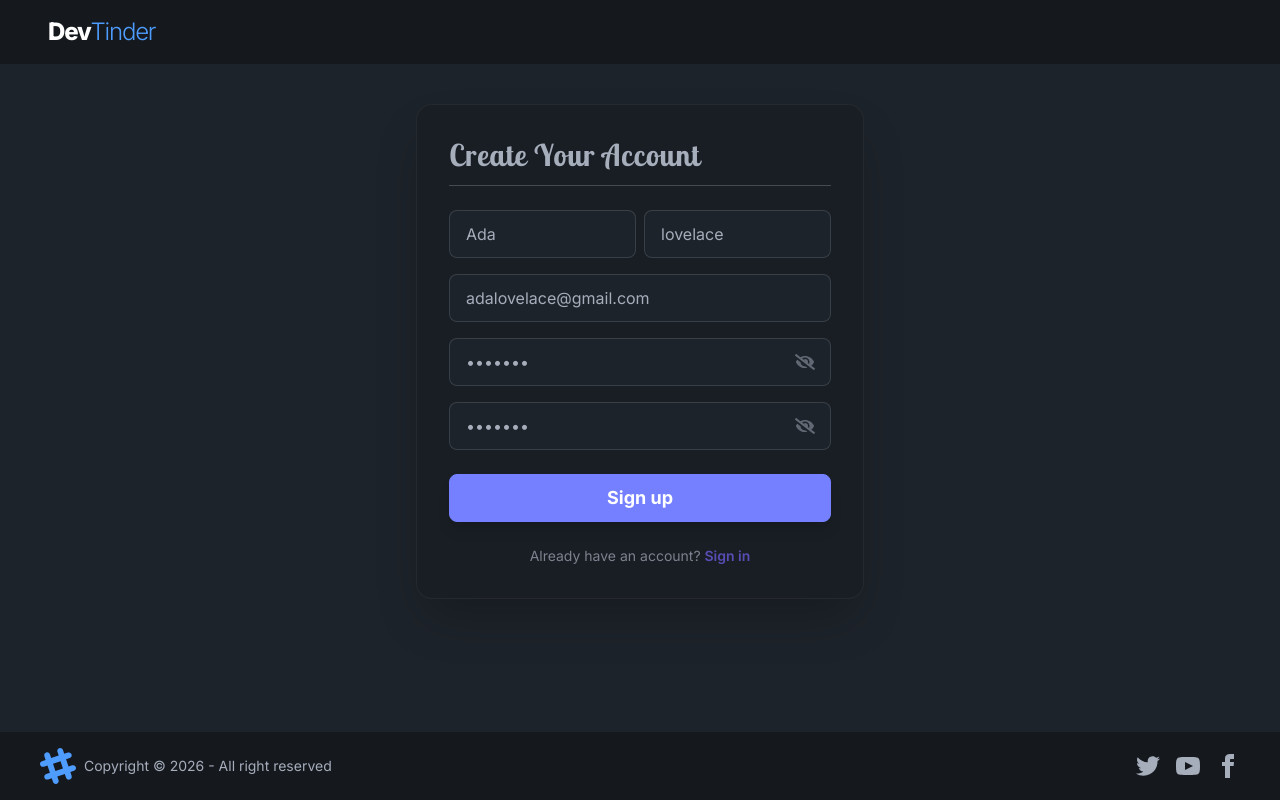
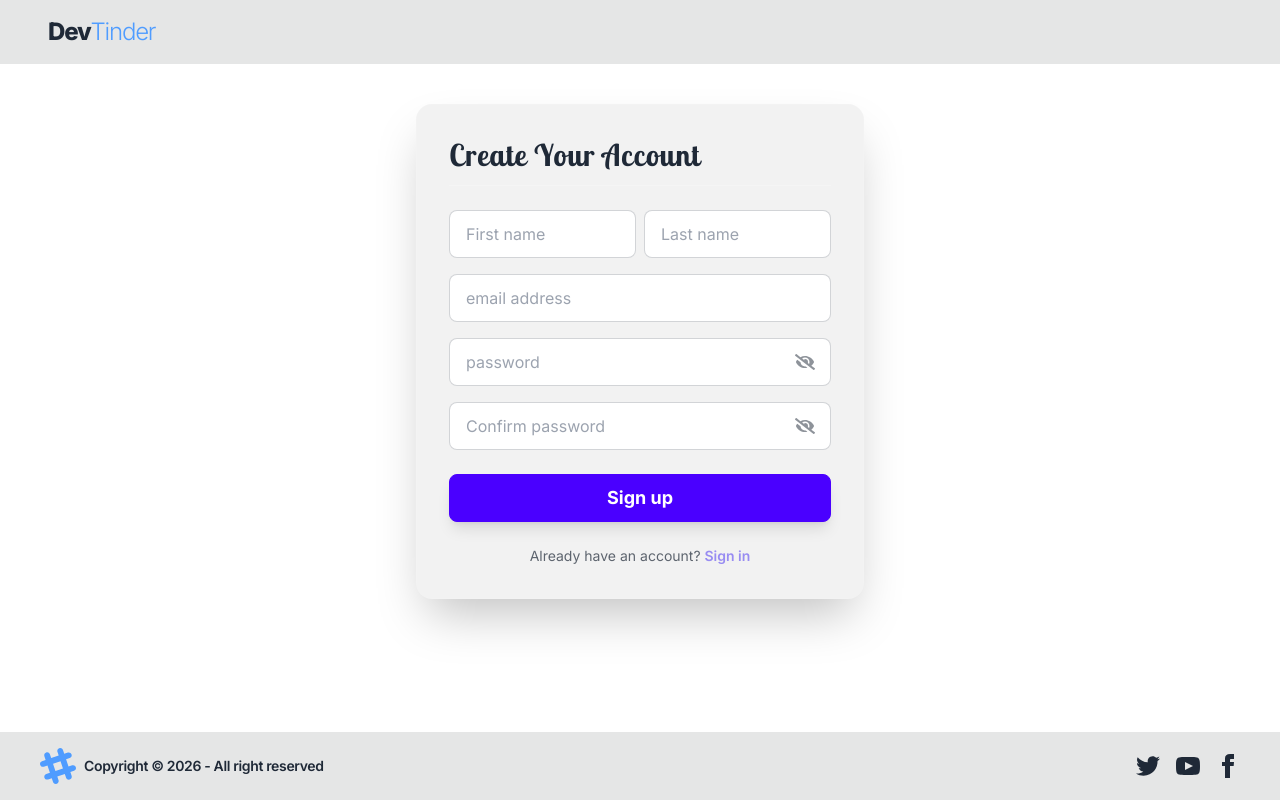
Before and after one commit to himanshu-mawari/devtinder-frontend, a React (Vite) app: page /signup in a window 1280 px wide. Built offline with nearby package versions, Linux system fonts and the light colour scheme; no server answers.

Commit message:
implement light/dark theme

```diff
--- a/src/Components/Connection.jsx
+++ b/src/Components/Connection.jsx
@@ -65,7 +65,7 @@ const Connections = () => {
   return (
     <div className="max-w-3xl mx-auto mt-8 px-4 pb-20">
       <div className="mb-6">
-        <h1 className="text-2xl font-bold tracking-tight text-white border-b border-base-300 pb-4 px-2">
+        <h1 className="text-2xl font-bold tracking-tight text-based-content border-b border-base-300 pb-4 px-2">
           Your Connections
           <span className="ml-3 text-sm font-normal text-gray-500">
             ({connections.length})
@@ -92,15 +92,15 @@ const Connections = () => {
               </div>
 
               <div className="flex-1 min-w-0">
-                <h2 className="font-bold text-lg text-white truncate">
+                <h2 className="font-bold text-lg text-based-contenttruncate">
                   {firstName} {lastName}
                 </h2>
-                <p className="text-gray-400 text-sm line-clamp-1 italic font-light">
+                <p className="text-based-content text-sm line-clamp-1 italic font-light">
                   {bio || "No bio provided"}
                 </p>
               </div>
 
-              <div className="dropdown dropdown-left">
+              <div className="dropdown dropdown-right">
                 <div
                   tabIndex={0}
                   role="button"
--- a/src/Components/Footer.jsx
+++ b/src/Components/Footer.jsx
@@ -1,4 +1,4 @@
-const Footer = () => { return (<footer className="footer bg-base-300 fixed bottom-0 px-10 text-neutral-content items-center p-4">
+const Footer = () => { return (<footer className="footer bg-base-300 fixed bottom-0 px-10 text-based-content items-center p-4">
   <aside className=" grid-flow-col items-center">
     <svg
       width="36"
@@ -7,11 +7,11 @@ const Footer = () => { return (<footer className="footer bg-base-300 fixed botto
       xmlns="http://www.w3.org/2000/svg"
       fillRule="evenodd"
       clipRule="evenodd"
-      className="fill-current text-[#4f9cff]">
+      className="fill-current text-[#4f9cff] ">
       <path
         d="M22.672 15.226l-2.432.811.841 2.515c.33 1.019-.209 2.127-1.23 2.456-1.15.325-2.148-.321-2.463-1.226l-.84-2.518-5.013 1.677.84 2.517c.391 1.203-.434 2.542-1.831 2.542-.88 0-1.601-.564-1.86-1.314l-.842-2.516-2.431.809c-1.135.328-2.145-.317-2.463-1.229-.329-1.018.211-2.127 1.231-2.456l2.432-.809-1.621-4.823-2.432.808c-1.355.384-2.558-.59-2.558-1.839 0-.817.509-1.582 1.327-1.846l2.433-.809-.842-2.515c-.33-1.02.211-2.129 1.232-2.458 1.02-.329 2.13.209 2.461 1.229l.842 2.515 5.011-1.677-.839-2.517c-.403-1.238.484-2.553 1.843-2.553.819 0 1.585.509 1.85 1.326l.841 2.517 2.431-.81c1.02-.33 2.131.211 2.461 1.229.332 1.018-.21 2.126-1.23 2.456l-2.433.809 1.622 4.823 2.433-.809c1.242-.401 2.557.484 2.557 1.838 0 .819-.51 1.583-1.328 1.847m-8.992-6.428l-5.01 1.675 1.619 4.828 5.011-1.674-1.62-4.829z"></path>
     </svg>
-    <p>Copyright © {new Date().getFullYear()} - All right reserved</p>
+    <p className="font-semibold tracking-tight">Copyright © {new Date().getFullYear()} - All right reserved</p>
   </aside>
   <nav className="grid-flow-col gap-4 md:place-self-center md:justify-self-end">
     <a>
--- a/src/Components/Login.jsx
+++ b/src/Components/Login.jsx
@@ -8,8 +8,8 @@ import { FaEye, FaEyeSlash } from "react-icons/fa";
 import Toast from "../components/Toast";
 
 const Login = () => {
-  const [email, setEmailId] = useState("himanshumawari@gmail.com");
-  const [password, setPassword] = useState("Himanshu@123");
+  const [email, setEmailId] = useState("");
+  const [password, setPassword] = useState("");
   const [error, setError] = useState("");
   const [visibility, setVisibility] = useState(false);
   const [toast, setToast] = useState(false);
--- a/src/Components/NavBar.jsx
+++ b/src/Components/NavBar.jsx
@@ -3,11 +3,20 @@ import { useSelector, useDispatch } from "react-redux";
 import { Link, useNavigate } from "react-router-dom";
 import { BASE_URL } from "../utils/constants";
 import { removeUser } from "../utils/userSlice";
+import { useState, useEffect } from "react";
 
 const NavBar = () => {
   const user = useSelector((store) => store.user);
   const dispatch = useDispatch();
   const navigate = useNavigate();
+  const [theme, setTheme] = useState(() => {
+    return localStorage.getItem("theme") || "light";
+  });
+
+  useEffect(() => {
+    document.documentElement.setAttribute("data-theme", theme);
+    localStorage.setItem("theme", theme);
+  }, [theme]);
 
   const handleLogout = async () => {
     await axios.post(BASE_URL + "logout", {}, { withCredentials: true });
@@ -23,17 +32,17 @@ const NavBar = () => {
             to="/"
             className="flex items-center gap-0 font-logo text-2xl tracking-tighter transition-opacity hover:opacity-90"
           >
-            <span className="font-extrabold text-white">Dev</span>
+            <span className="font-extrabold text-base-content">Dev</span>
             <span className="font-light text-[#4f9cff]">Tinder</span>
           </Link>
         </div>
         {user && (
           <div className="mr-8">
             <div className="flex items-center gap-1.5 px-3 text-sm md:text-base">
-              <span className="text-gray-400 font-medium tracking-tight">
+              <span className="text-gray-500 font-medium tracking-tight">
                 Welcome Back 👋🏻,
               </span>
-              <span className="text-white font-bold tracking-wide hover:text-[#4f9cff] transition-colors cursor-default">
+              <span className="text-base-content font-bold tracking-wide hover:text-[#4f9cff] transition-colors cursor-default">
                 {user.firstName}
               </span>
             </div>
@@ -49,7 +58,7 @@ const NavBar = () => {
               </div>
               <ul
                 tabIndex={0}
-                className="menu menu-sm dropdown-content bg-base-100 rounded-box z-[1] mt-3 w-52 p-2 shadow-2xl border border-white/5"
+                className="menu menu-sm dropdown-content text-based-content rounded-box z-[1] mt-3 w-52 p-2 shadow-2xl border border-white/5"
               >
                 <li className="menu-title px-4 py-2 text-xs uppercase tracking-widest text-gray-500">
                   Account Settings
@@ -72,6 +81,19 @@ const NavBar = () => {
                   <Link to="/change-password">Change password</Link>
                 </li>
                 <li>
+                  <label className="flex justify-between items-center px-4 py-2 cursor-pointer">
+                    <span>Dark Mode</span>
+                    <input
+                      type="checkbox"
+                      className="toggle toggle-primary toggle-sm"
+                      checked={theme === "dark"}
+                      onChange={(e) =>
+                        setTheme(e.target.checked ? "dark" : "light")
+                      }
+                    />
+                  </label>
+                </li>
+                <li>
                   <a
                     onClick={handleLogout}
                     className="text-error hover:bg-error/10"
--- a/src/Components/Profile.jsx
+++ b/src/Components/Profile.jsx
@@ -10,7 +10,7 @@ const Profile = () => {
     <div className="min-h-screen bg-base-200 flex items-center justify-center p-4 pb-20">
       <div className="max-w-md w-full bg-base-300 rounded-3xl overflow-hidden shadow-2xl  flex flex-col">
         <div className="px-8 pt-8 pb-4">
-          <h1 className="text-4xl font-bold text-white leading-tight">
+          <h1 className="text-4xl font-bold text-based-content leading-tight">
             {userData.firstName}, {userData.age}
           </h1>
         </div>
@@ -27,16 +27,16 @@ const Profile = () => {
 
         <div className="p-8 space-y-6">
           <div>
-            <h3 className="text-slate-400 text-sm font-sans uppercase tracking-wide font-bold mb-2 ">
+            <h3 className="text-based-content text-sm font-sans uppercase tracking-wide font-bold mb-2 ">
               Bio
             </h3>
-            <p className="text-slate-200 text-sm leading-relaxed italic">
+            <p className="text-based-content text-sm leading-relaxed italic">
               "{userData.bio}"
             </p>
           </div>
 
           <div className="mt-4">
-            <h3 className="text-slate-400 text-sm uppercase tracking-wide font-bold mb-3">
+            <h3 className="text-based-content text-sm uppercase tracking-wide font-bold mb-3">
               Skills
             </h3>
 
@@ -62,7 +62,7 @@ const Profile = () => {
 
           <div className="flex justify-center pt-4">
             <button
-              className="w-32 bg-blue-600 text-white font-semibold py-3 rounded-full hover:bg-blue-500 transition-colors shadow-lg shadow-blue-900/20"
+              className="w-32 bg-blue-600 text-based-contentfont-semibold py-3 rounded-full hover:bg-blue-500 transition-colors shadow-lg shadow-blue-900/20"
               onClick={() => navigate("/profile/edit")}
             >
               Edit Info
--- a/src/Components/RequestPage.jsx
+++ b/src/Components/RequestPage.jsx
@@ -86,7 +86,7 @@ const RequestPage = () => {
   return (
   <div className="max-w-3xl mx-auto mt-8 px-4 pb-20">
     <div className="mb-6">
-      <h1 className="text-2xl font-bold tracking-tight text-white border-b border-base-300 pb-4 px-2">
+      <h1 className="text-2xl font-bold tracking-tight text-based-content border-b border-base-300 pb-4 px-2">
         Pending Requests
         <span className="ml-3 text-sm font-normal text-gray-500">({requests.length})</span>
       </h1>
@@ -108,10 +108,10 @@ const RequestPage = () => {
             </div>
 
             <div className="flex-1 text-center sm:text-left min-w-0">
-              <h2 className="font-bold text-lg text-white capitalize">
+              <h2 className="font-bold text-lg text-based-content capitalize">
                 {firstName} {lastName}
               </h2>
-              <p className="text-gray-400 text-sm line-clamp-2 italic font-light mt-1">
+              <p className="text-based-content text-sm line-clamp-2 italic font-light mt-1">
                 {bio || "Looking to connect with developers!"}
               </p>
 
--- a/src/Components/Signup.jsx
+++ b/src/Components/Signup.jsx
@@ -7,11 +7,11 @@ import { addUser } from "../utils/userSlice";
 import { FaEye, FaEyeSlash } from "react-icons/fa";
 
 const Signup = () => {
-  const [email, setEmailId] = useState("adalovelace@gmail.com");
-  const [password, setPassword] = useState("Ada@123");
-  const [firstName, setFirstName] = useState("Ada");
-  const [lastName, setLastName] = useState("lovelace");
-  const [confirmPassword, setConfirmPassword] = useState("Ada@123");
+  const [email, setEmailId] = useState("");
+  const [password, setPassword] = useState("");
+  const [firstName, setFirstName] = useState("");
+  const [lastName, setLastName] = useState("");
+  const [confirmPassword, setConfirmPassword] = useState("");
   const [error, setError] = useState("");
   const [visibility, setVisibility] = useState(false);
   const dispatch = useDispatch();
--- a/tailwind.config.js
+++ b/tailwind.config.js
@@ -12,6 +12,6 @@ export default {
   },
   plugins: [daisyui],
   daisyui: {
-    themes: ["dark"],
+    themes: ["light" , "dark"],
   },
 };
```
